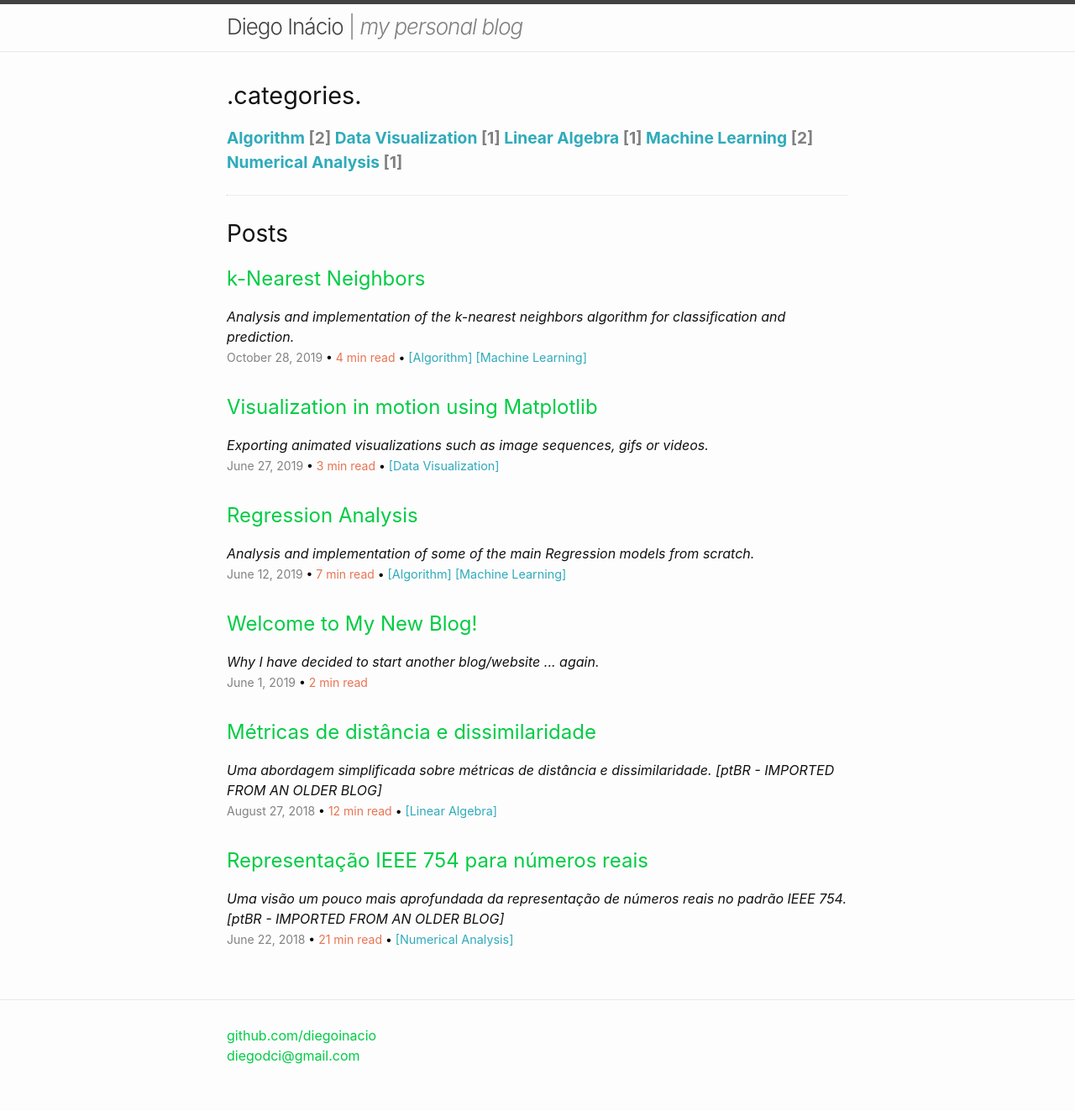
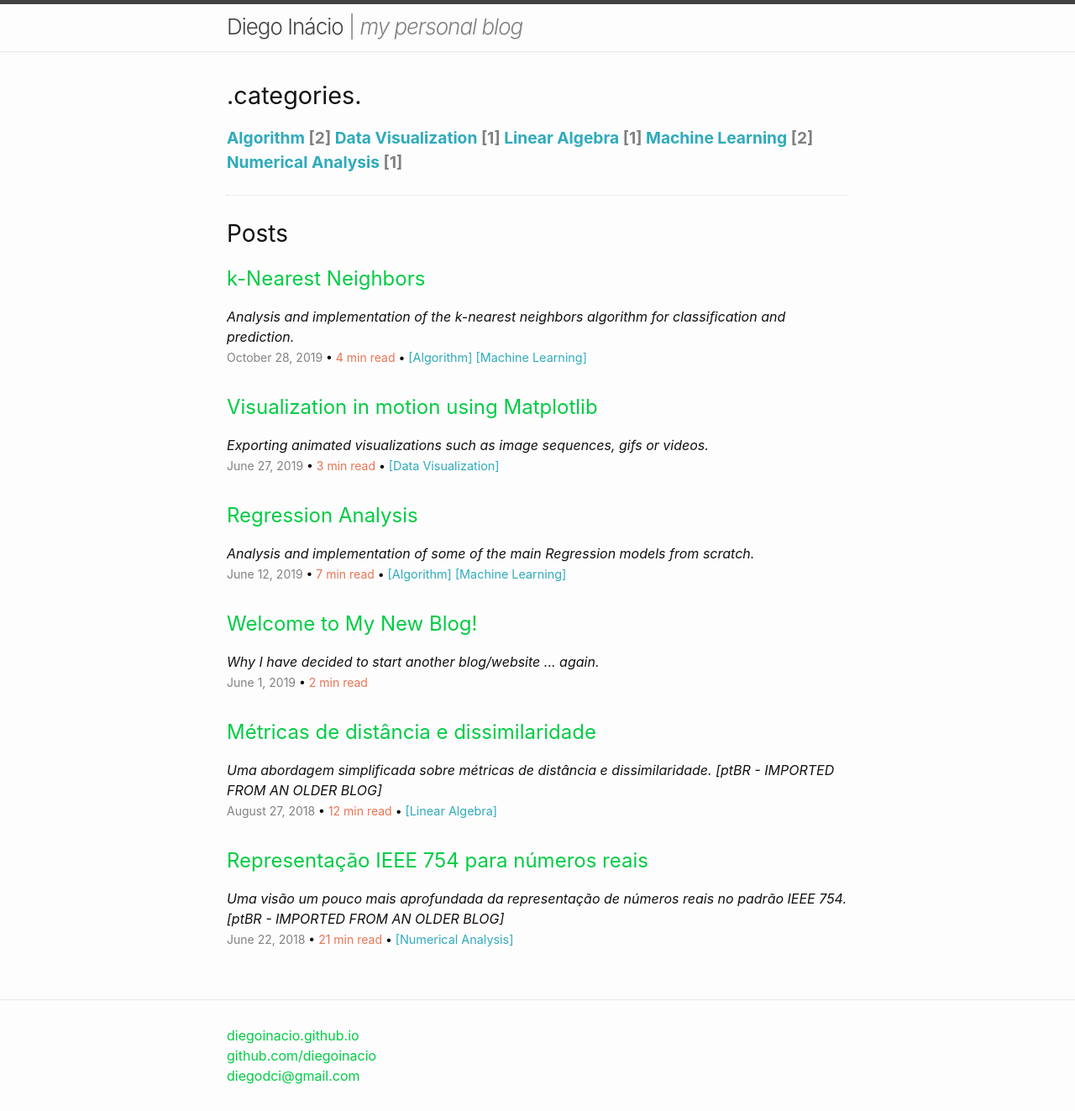
Before and after one commit to diegoinacio/blog, a Jekyll site: the page built from index.html, in a window 1280 px wide. Shown: the whole page at 84% size. Built offline with Jekyll 4.4.1, drawn with Linux system fonts in a browser that asks for light colours; before the commit the page ends 1299 px from its top, so only the background shows below that.

Commit message:
Update layout
Change footer
Include website link

```diff
--- a/_includes/footer.html
+++ b/_includes/footer.html
@@ -1,6 +1,10 @@
 <footer class="site-footer h-card">
   <data class="u-url" href="{{ "/" | relative_url }}"></data>
   <div class="wrapper">
+
+    <a href="https://diegoinacio.github.io/"><span class="username">diegoinacio.github.io</span></a>
+
+    <br>
 
     <a href="https://github.com/{{ site.github_username| cgi_escape | escape }}"><span class="username">github.com/{{ site.github_username| escape }}</span></a>
 
```
